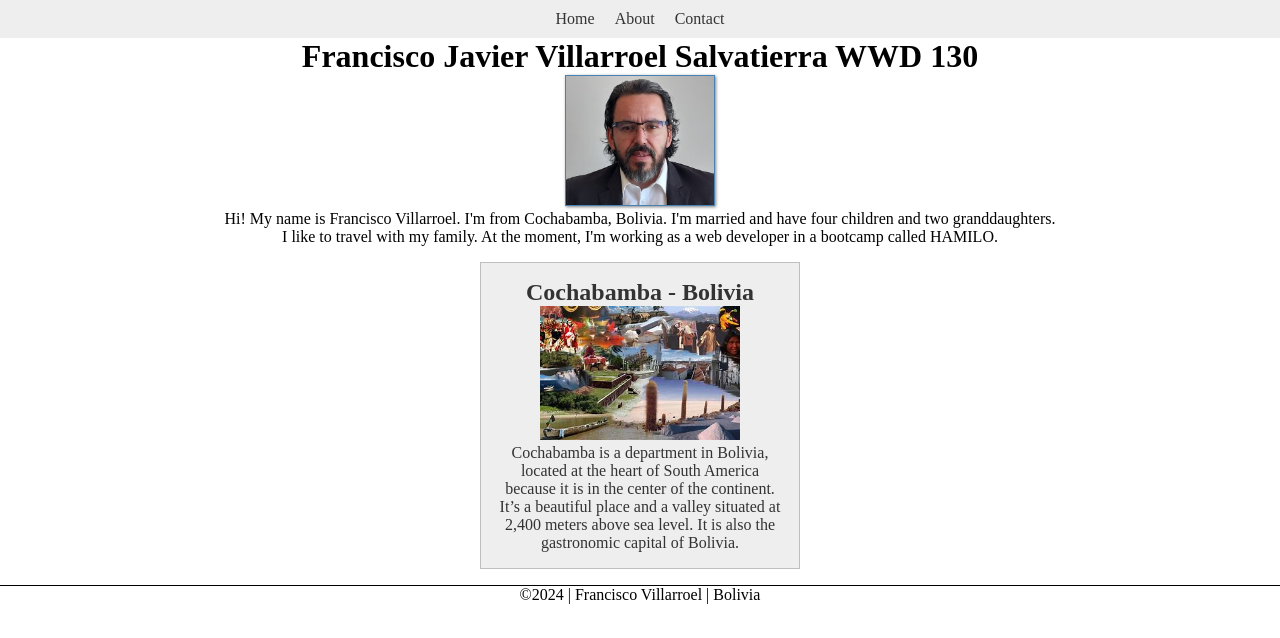
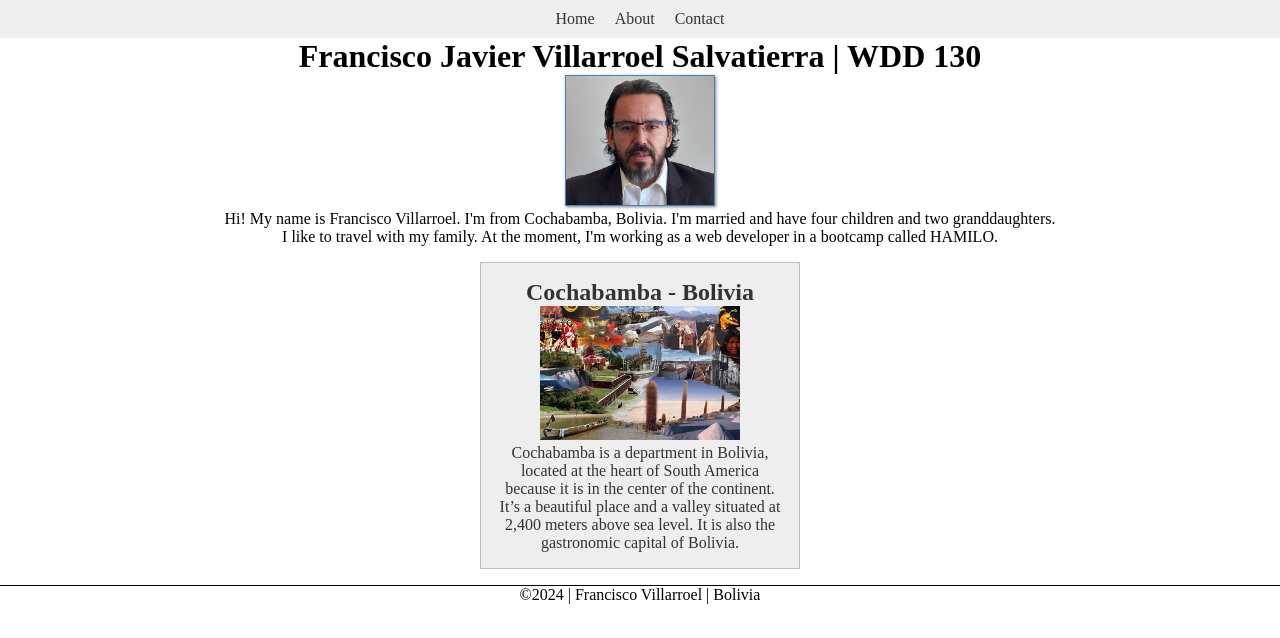
Before and after one commit to franjavi8776/wdd130, a plain HTML site: page index.html in a window 1280 px wide. Drawn offline with Linux system fonts and the light colour scheme.

Commit message:
Update 4 index.html

```diff
--- a/index.html
+++ b/index.html
@@ -3,7 +3,7 @@
   <head>
     <meta charset="utf-8">
     <meta name="viewport" content="width=device-width, initial-scale=1.0">
-    <title>Francisco Javier Villarroel Salvatierra WWD 130</title>
+    <title>Francisco Javier Villarroel Salvatierra | WDD 130</title>
     <meta
       name="description"
       content="Francisco Villarroel, wdd130, my first blog"
@@ -21,7 +21,7 @@
       </nav>
     </header>
     <main>
-      <h1>Francisco Javier Villarroel Salvatierra WWD 130</h1>
+      <h1>Francisco Javier Villarroel Salvatierra | WDD 130</h1>
       <img src="images/profile.jpg" alt="Hi, my name is Francisco Villarroel">
       <p>
         Hi! My name is Francisco Villarroel. I'm from Cochabamba, Bolivia. I'm
```
